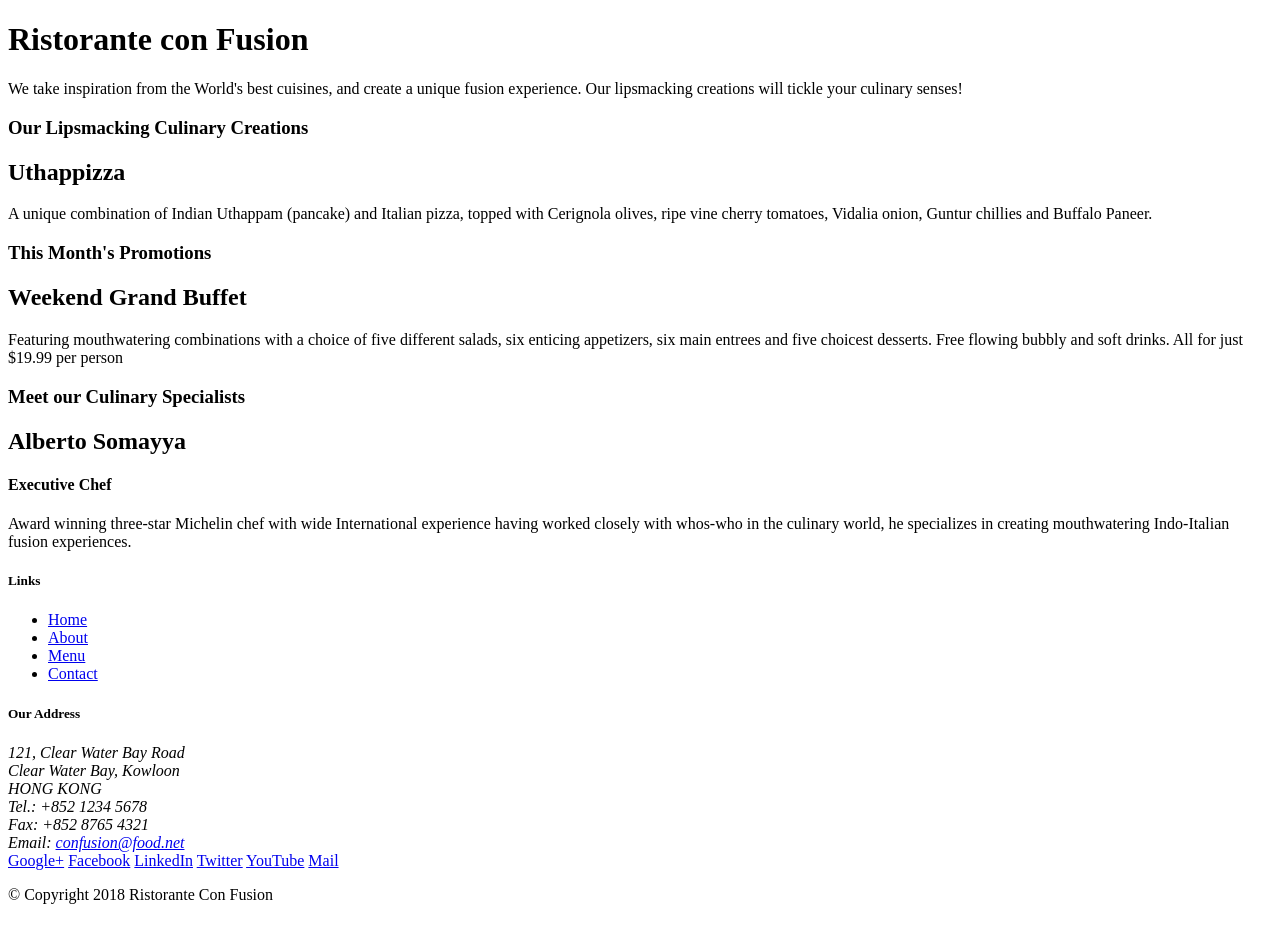
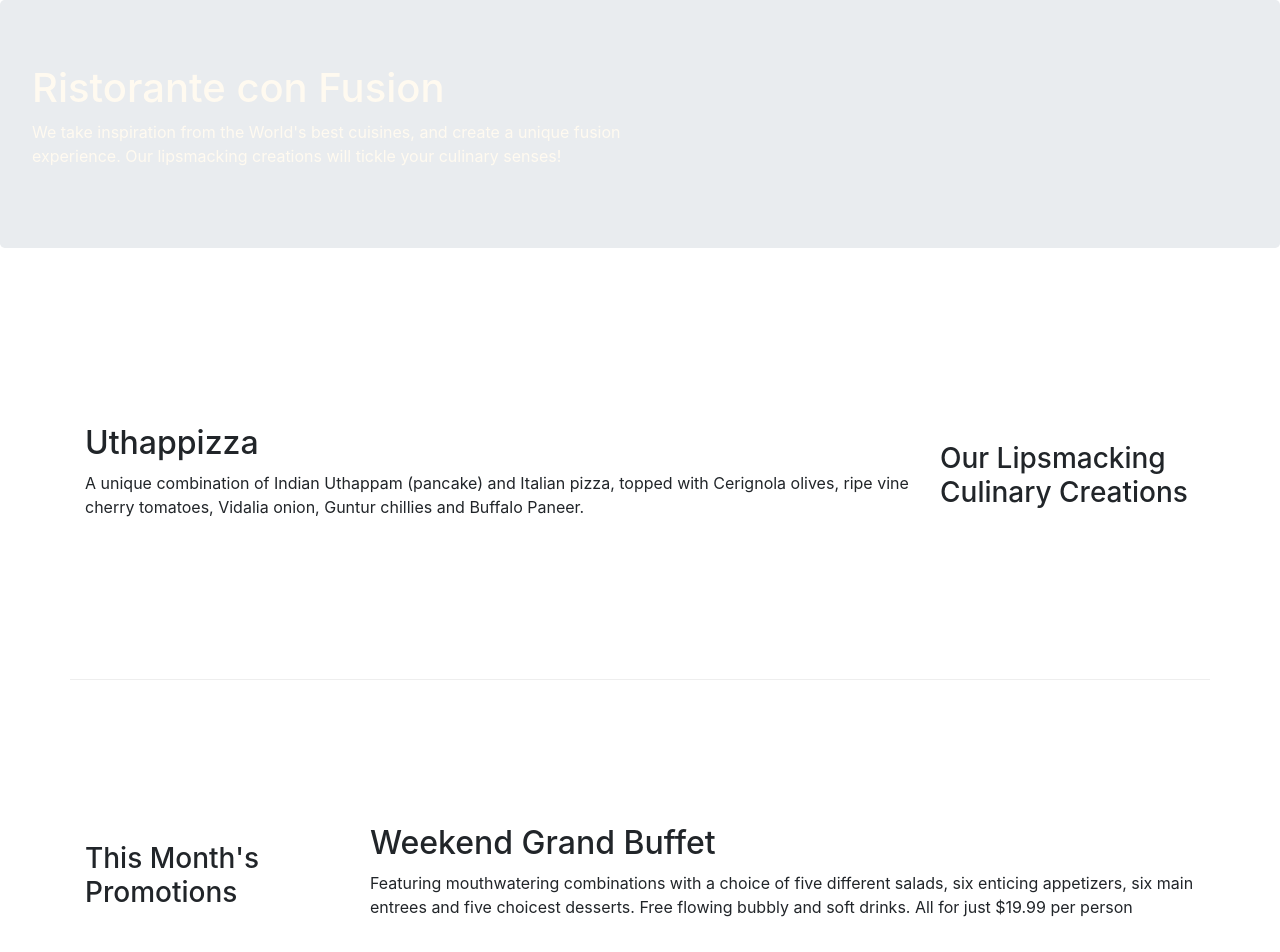
Before and after one commit to Abdelmounaim21/conFusion, a website: page index.html in a window 1280 px wide. Shown: the top 952 px of the page. Before the commit the page ends 920 px from the top, so only its background shows below. Drawn offline with nearby package versions, Linux system fonts and the light colour scheme.

Commit message:
new version

```diff
--- /dev/null
+++ b/css/styles.css
@@ -0,0 +1,28 @@
+.row-header{
+    margin:0px auto;
+    padding:0px;
+}
+
+.row-content {
+    margin:0px auto;
+    padding: 50px 0px 50px 0px;
+    border-bottom: 1px ridge;
+    min-height:400px;
+}
+
+.footer{
+    background-color: #d0c0ee;
+    margin:0px auto;
+    padding: 20px 0px 20px 0px;
+}
+.jumbotron{
+    padding:70px 30px 70px 30px;
+    margin:0px auto;
+    color:floralwhite;
+}
+
+address{
+    font-size:80%;
+    margin:0px;
+    color:#0f0f0f;
+}
--- a/index.html
+++ b/index.html
@@ -1,52 +1,58 @@
 <!DOCTYPE html>
 <html lang="en">
+    <!-- Required meta tags always come first -->
+    <meta charset="utf-8">
+    <meta name="viewport" content="width=device-width, initial-scale=1, shrink-to-fit=no">
+    <meta http-equiv="x-ua-compatible" content="ie=edge">
 
+    <!-- Bootstrap CSS -->
+    <link href="css/styles.css" rel="stylesheet">
+    <link rel="stylesheet" href="node_modules/bootstrap/dist/css/bootstrap.min.css">
 <head>
     <title>Ristorante Con Fusion</title>
 </head>
 
 <body>
 
-    <header>
-        <div>
-            <div>
-                <div>
+    <header class="jumbotron">
+        <div class="conatiner">
+            <div class="row row-header">
+                <div class="col-12 col-sm-6">
                     <h1>Ristorante con Fusion</h1>
                     <p>We take inspiration from the World's best cuisines, and create a unique fusion experience. Our lipsmacking creations will tickle your culinary senses!</p>
                 </div>
-                <div>
-                </div>
+
             </div>
         </div>
     </header>
 
-    <div>
-        <div>
-            <div>
+    <div class="container">
+        <div class="row row-content align-items-center">
+            <div class="col-12 col-sm-4 order-sm-last col-md-3">
                 <h3>Our Lipsmacking Culinary Creations</h3>
             </div>
-            <div>
+            <div class="col col-sm order-sm-first col-md">
                 <h2>Uthappizza</h2>
                 <p>A unique combination of Indian Uthappam (pancake) and Italian pizza, topped with Cerignola olives, ripe vine cherry tomatoes, Vidalia onion, Guntur chillies and Buffalo Paneer.</p>
             </div>
         </div>
 
 
-        <div>
-            <div>
+        <div class="row row-content align-items-center">
+            <div class="col-12 col-sm-4 col-md-3">
                 <h3>This Month's Promotions</h3>
             </div>
-            <div>
+            <div class="col col-sm col-md">
                 <h2>Weekend Grand Buffet</h2>
                 <p>Featuring mouthwatering combinations with a choice of five different salads, six enticing appetizers, six main entrees and five choicest desserts. Free flowing bubbly and soft drinks. All for just $19.99 per person </p>
             </div>
         </div>
 
-        <div>
-            <div>
+        <div class="row row-content align-items-center">
+            <div class="col-12 col-sm-4 col-md-3">
                 <h3>Meet our Culinary Specialists</h3>
             </div>
-            <div>
+            <div class="col col-sm col-md">
                 <h2>Alberto Somayya</h2>
                 <h4>Executive Chef</h4>
                 <p>Award winning three-star Michelin chef with wide International experience having worked closely with whos-who in the culinary world, he specializes in creating mouthwatering Indo-Italian fusion experiences. </p>
@@ -55,18 +61,18 @@
     </div>
 
     <footer>
-        <div>
-            <div>
-                <div>
+        <div class="conatiner">
+            <div class="row footer">
+                <div class="col-5 offest-1 col-sm-2">
                     <h5>Links</h5>
-                    <ul>
+                    <ul class="list-unstyled">
                         <li><a href="#">Home</a></li>
                         <li><a href="#">About</a></li>
                         <li><a href="#">Menu</a></li>
                         <li><a href="#">Contact</a></li>
                     </ul>
                 </div>
-                <div>
+                <div class="col-6 col-sm-5 address">
                     <h5>Our Address</h5>
                     <address>
 		              121, Clear Water Bay Road<br>
@@ -77,8 +83,8 @@
 		              Email: <a href="mailto:confusion@food.net">confusion@food.net</a>
 		           </address>
                 </div>
-                <div>
-                    <div>
+                <div class="col-12 col-sm-4 align-self-center">
+                    <div class="text-center">
                         <a href="http://google.com/+">Google+</a>
                         <a href="http://www.facebook.com/profile.php?id=">Facebook</a>
                         <a href="http://www.linkedin.com/in/">LinkedIn</a>
@@ -88,13 +94,17 @@
                     </div>
                 </div>
            </div>
-           <div>
-                <div>
+           <div class="row justify-content-center">
+                <div class="col-auto">
                     <p>© Copyright 2018 Ristorante Con Fusion</p>
                 </div>
            </div>
         </div>
     </footer>
+       <!-- jQuery first, then Popper.js, then Bootstrap JS. -->
+       <script src="node_modules/jquery/dist/jquery.slim.min.js"></script>
+       <script src="node_modules/popper.js/dist/umd/popper.min.js"></script>
+       <script src="node_modules/bootstrap/dist/js/bootstrap.min.js"></script>
 
 </body>
 
--- a/package.json
+++ b/package.json
@@ -12,5 +12,10 @@
   "license": "ISC",
   "devDependencies": {
     "lite-server": "^2.3.0"
+  },
+  "dependencies": {
+    "bootstrap": "^4.0.0",
+    "jquery": "^3.3.1",
+    "popper.js": "^1.12.9"
   }
 }
```
Also changed, not shown: 1 other file.
